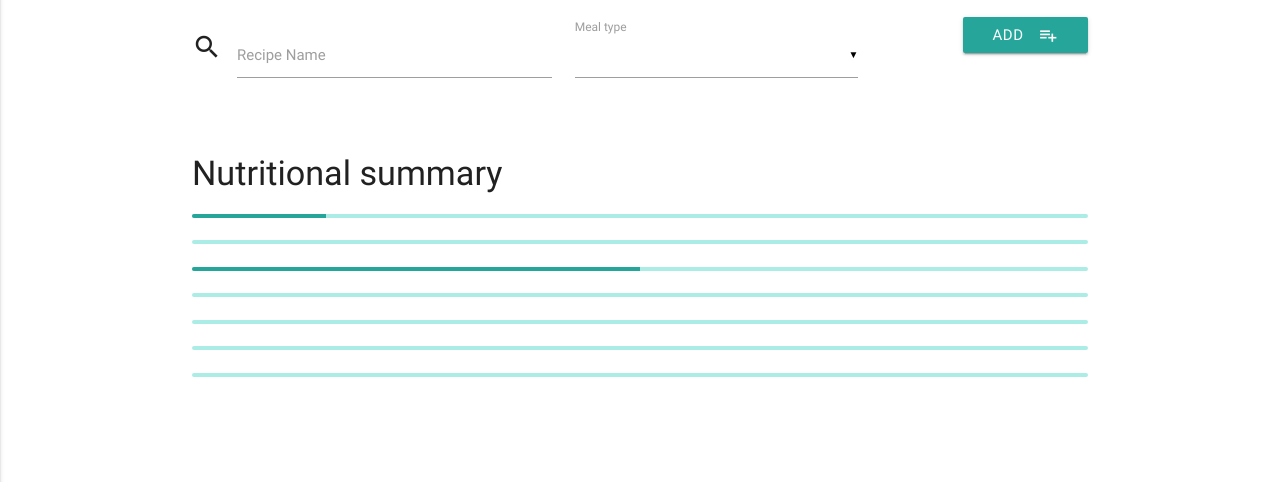
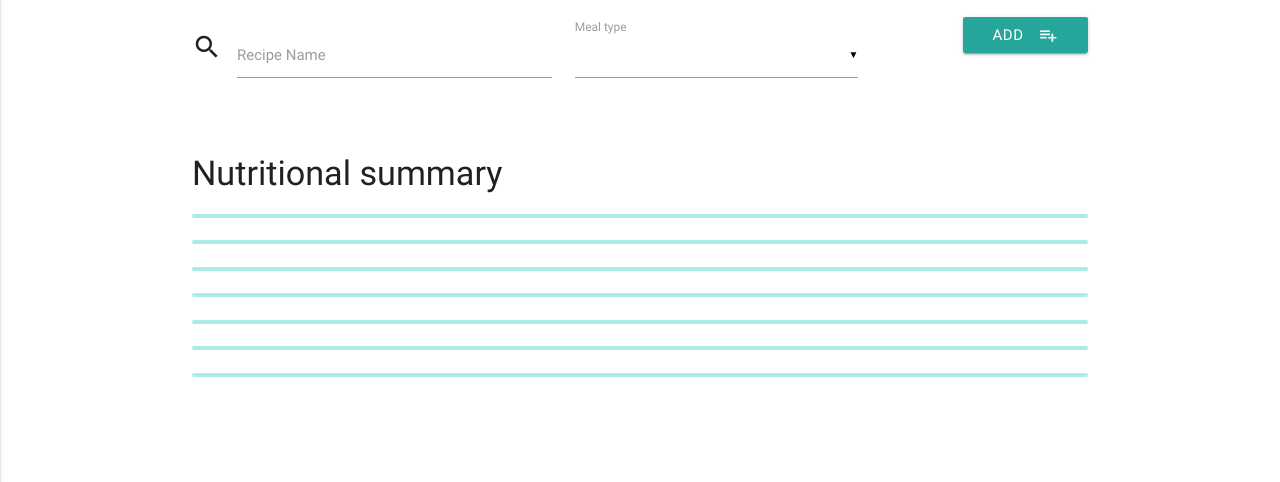
Before and after one commit to paulldev/milestone-project-3, a Flask app: page / in a window 1280 px wide. Shown: the part 245-727 px from the top of the page. Run offline with Flask 2, Linux system fonts and the light colour scheme; data that the repository does not hold is empty; some libraries are stand-ins or nearby versions.

Commit message:
Set progress widths to 0%

```diff
--- a/templates/index.html
+++ b/templates/index.html
@@ -35,8 +35,8 @@
         <h4>Nutritional summary</h4>
     </div>
     <div id="energy_bar" class="col s12">
-        <div class="progress" data-position="top">
-            <div class="determinate" style="width: 15%">Energy - <span id="energy">0</span> / <span id="energy_rda">2314</span> kcal</div>
+        <div class="progress">
+            <div class="determinate" style="width: 0%">Energy - <span id="energy">0</span> / <span id="energy_rda">2314</span> kcal</div>
         </div>
     </div>
     <div id="carbohydrate_bar" class="col s12">
@@ -46,7 +46,7 @@
     </div>
     <div id="fats_bar" class="col s12">
         <div class="progress">
-            <div class="determinate" style="width: 50%">Fats - <span id="fats">0</span> / <span id="fats_rda">90</span> g</div>
+            <div class="determinate" style="width: 0%">Fats - <span id="fats">0</span> / <span id="fats_rda">90</span> g</div>
         </div>
     </div>
     <div id="protein_bar" class="col s12">
```
